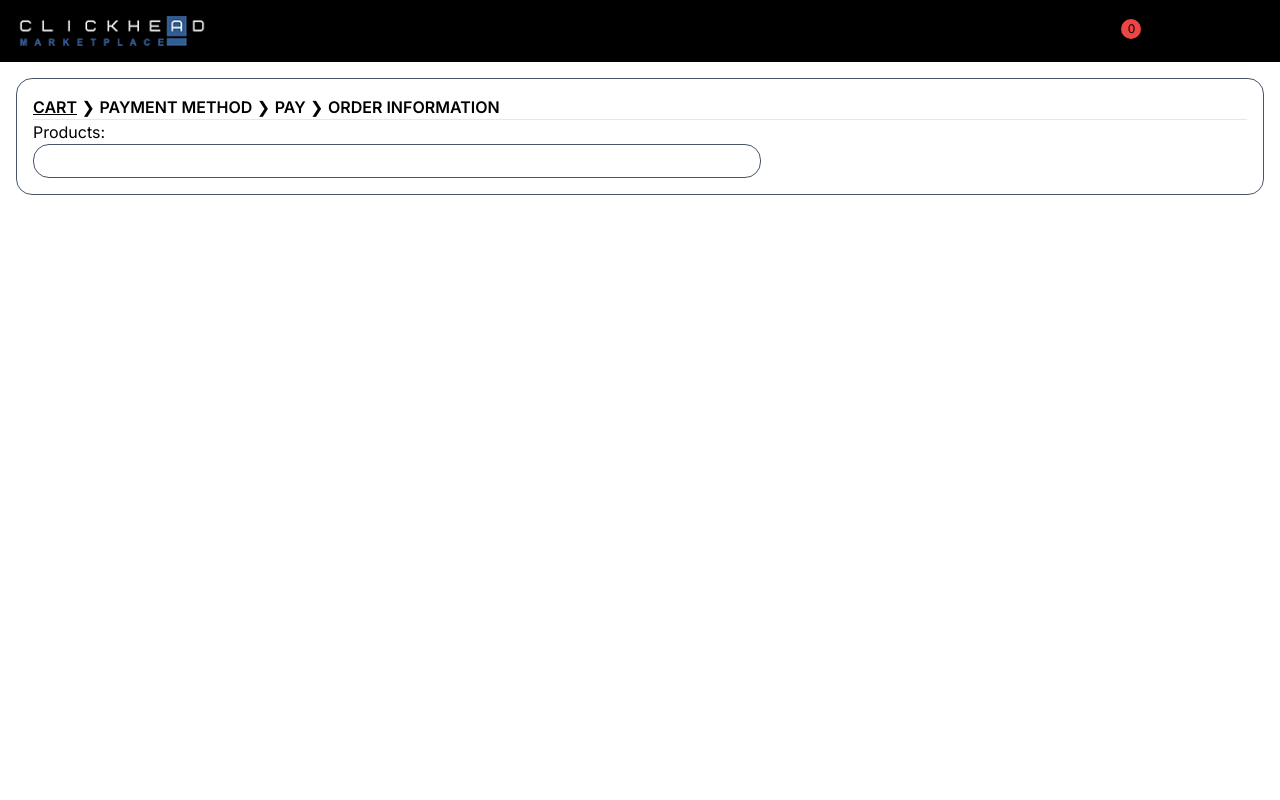
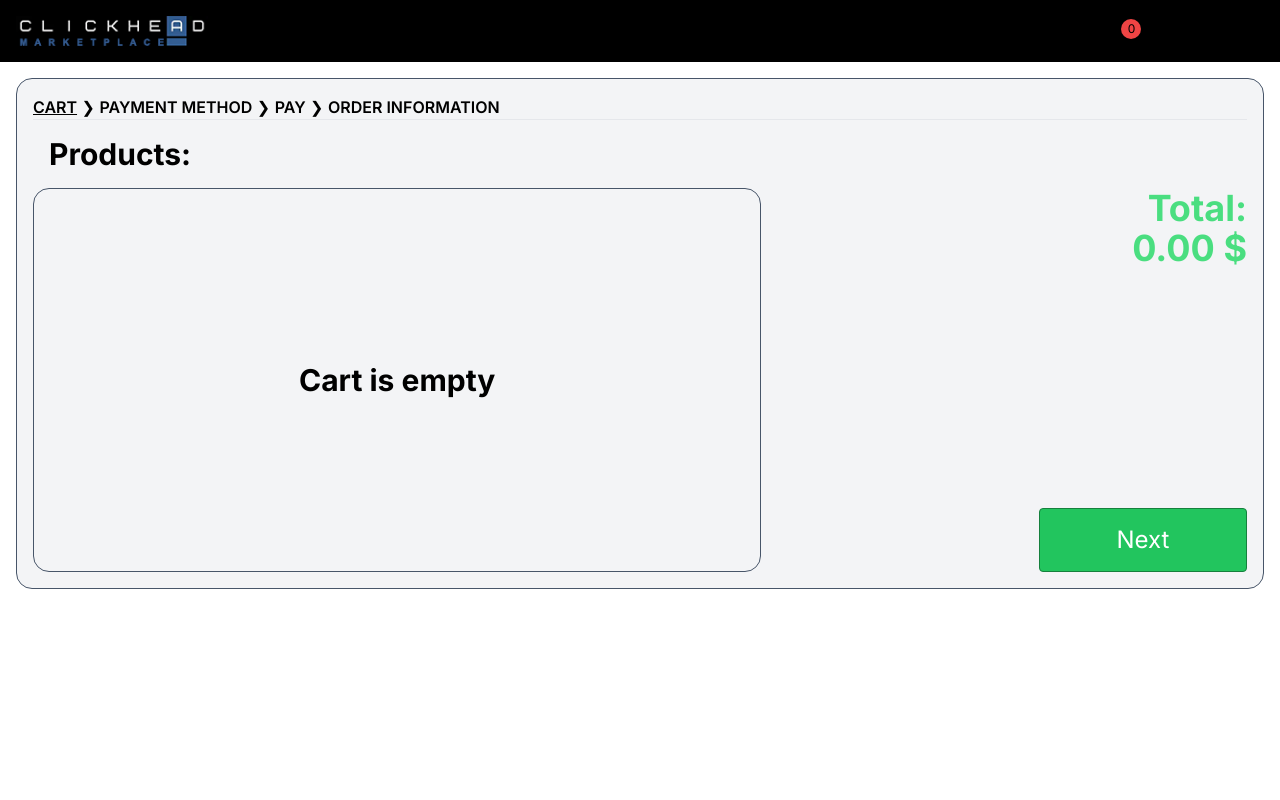
Before and after one commit to SenpaiSun/click-head-test, a Next.js app: page /basket in a window 1280 px wide. Shown: the top 800 px of the page. Built offline with nearby package versions, Linux system fonts and the light colour scheme.

Commit message:
feat: complete 1 stage cart

```diff
--- a/src/app/basket/page.tsx
+++ b/src/app/basket/page.tsx
@@ -1,21 +1,23 @@
 import { CartItem } from '@/src/components/CartItem/CartItem'
+import { TotalCartInfo } from '@/src/components/TotalCartInfo/TotalCartInfo'
 import Breadcrumbs from '@/src/ui/breadcrumbs/Breadcrumbs'
 import { Metadata } from 'next'
 import React from 'react'
 
-export const metadata: Metadata = {
+const metadata: Metadata = {
   title: 'Cart',
   description: 'Cart page',
 }
 
 export default function Basket() {
   return (
-    <div className='min-h-screen bg-white p-4 text-black'>
-      <div className='w-full border border-slate-600 rounded-2xl p-4'>
+    <div className='min-h-screen bg-white p-4 text-black bg-gray-200'>
+      <div className='w-full border border-slate-600 rounded-2xl p-4 max-w-7xl mx-auto bg-gray-100'>
         <Breadcrumbs />
-        <h1>Products:</h1>
-        <div>
+        <h1 className='text-start text-3xl font-bold m-4'>Products:</h1>
+        <div className='flex flex-row justify-between '>
           <CartItem />
+          <TotalCartInfo />
         </div>
       </div>
     </div>
--- a/src/app/page.tsx
+++ b/src/app/page.tsx
@@ -18,7 +18,7 @@ export default function Home() {
   const products = useAppSelector((state) => state.products.products)
   console.log(products)
   return (
-    <main className="flex min-h-screen flex-col items-center justify-between p-24 bg-white">
+    <main className="flex min-h-screen flex-col items-center justify-between p-24 bg-gray-200">
       {isLoading ? <Loader /> : (products.map((product) => (
         <CardProduct key={product.id} {...product}/>
       )))}
--- a/src/components/CartItem/CartItem.tsx
+++ b/src/components/CartItem/CartItem.tsx
@@ -1,21 +1,28 @@
 'use client'
+import { useActions } from '@/src/hooks/action'
+import { useAppSelector } from '@/src/hooks/redux'
 import { CartInfoProduct } from '@/src/ui/cartInfoProduct/CartInfoProduct'
-import React from 'react'
+import React, { useEffect } from 'react'
 
-interface CardProductProps {
+export interface CardProductProps {
   id: number
   title: string
   price: number
 }
 
 export const CartItem: React.FC = () => {
-  const dataProducts = JSON.parse(localStorage.getItem('cart') || '[]')
-  console.log(dataProducts)
+  const {setProductsCart} = useActions()
+  const dataCart = useAppSelector((state) => state.products)
+
+  useEffect(() => {
+    setProductsCart(JSON.parse(localStorage.getItem('cart') || '[]'))
+  }, [])
+
   return (
-    <div className='flex flex-col border border-slate-600 rounded-2xl p-4 w-3/5'>
-      {dataProducts.map((product: CardProductProps, index: number) => (
+    <div className='flex h-auto flex-col border border-slate-600 rounded-2xl p-4 w-3/5'>
+      {dataCart.productsCart.length ? dataCart.productsCart.map((product: CardProductProps, index: number) => (
         <CartInfoProduct key={index} id={product.id} title={product.title} price={product.price} />
-      ))}
+      )) : <div className='text-center text-black m-auto text-3xl font-bold'>Cart is empty</div>}
     </div>
   )
 }
--- /dev/null
+++ b/src/components/TotalCartInfo/TotalCartInfo.tsx
@@ -0,0 +1,16 @@
+'use client'
+import { useAppSelector } from '@/src/hooks/redux'
+import React from 'react'
+
+export const TotalCartInfo: React.FC = () => {
+  const totalPrice = useAppSelector((state) => state.products.totalPriceCart)
+  return (
+    <div className='flex flex-col justify-between min-h-96'>
+      <div className='flex flex-col '>
+        <p className='text-end text-4xl font-bold text-green-400'>Total: </p>
+        <p className='text-end text-4xl font-bold text-green-400'>{totalPrice.toFixed(2)} $</p>
+      </div>
+      <button className='border rounded border-green-700 w-52 h-16 bg-green-500 hover:bg-green-600 text-white text-2xl'>Next</button>
+    </div>
+  )
+}
--- a/src/store/propucts.slice.ts
+++ b/src/store/propucts.slice.ts
@@ -4,6 +4,8 @@ import { Product, ProductsState } from "./types";
 
 const initialState: ProductsState = {
   products: [],
+  productsCart: [],
+  totalPriceCart: 0,
   countToCart: 0
 }
 
@@ -11,11 +13,15 @@ export const productsSlice = createSlice({
   name: 'products',
   initialState,
   reducers: {
-    setProducts: (state, action: PayloadAction<any>) => {
+    setProducts: (state, action: PayloadAction<Product[]>) => {
       state.products = action.payload
     },
     setCountToCart: (state, action: PayloadAction<number>) => {
       state.countToCart = action.payload
+    },
+    setProductsCart: (state, action: PayloadAction<Product[]>) => {
+      state.productsCart = action.payload
+      state.totalPriceCart = state.productsCart.reduce((acc: number, item: Product) => acc + item.price, 0)
     }
   }
 })
--- /dev/null
+++ b/src/ui/buttonNextStage/buttonNextStage.tsx
@@ -0,0 +1,8 @@
+import React from 'react';
+
+export const buttonNextStage: React.FC = () => {
+  return (
+    <div>
+    </div>
+  );
+};
--- a/src/ui/buttonToCart/ButtonToCart.tsx
+++ b/src/ui/buttonToCart/ButtonToCart.tsx
@@ -2,7 +2,7 @@
 import { useActions } from '@/src/hooks/action'
 import React, { useEffect } from 'react'
 
-interface ButtonToCartProps {
+export interface ButtonToCartProps {
   id: number
   title: string
   price: number
--- a/src/ui/cartInfoProduct/CartInfoProduct.tsx
+++ b/src/ui/cartInfoProduct/CartInfoProduct.tsx
@@ -1,4 +1,7 @@
-import React from 'react'
+'use client'
+import { useActions } from '@/src/hooks/action'
+import React, { useEffect } from 'react'
+import { ButtonToCartProps } from '../buttonToCart/ButtonToCart'
 
 interface CartInfoProductProps {
   id: number
@@ -8,9 +11,22 @@ interface CartInfoProductProps {
 
 export const CartInfoProduct = (props: CartInfoProductProps) => {
   const { id, title, price } = props
+  const cart = JSON.parse(localStorage.getItem('cart') || '[]')
+  const {setProductsCart, setCountToCart} = useActions()
+
+  useEffect(() => {
+    setCountToCart(cart.length)
+  }, [cart.length, setCountToCart])
+
+  const handlerDeleteProduct = () => {
+    const idnexProduct = cart.findIndex((product: ButtonToCartProps) => product.id === id)
+    cart.splice(idnexProduct, 1)
+    localStorage.setItem('cart', JSON.stringify(cart))
+    setProductsCart(cart)
+  }
   return (
     <div className='flex flex-row justify-between content-center gap-4 border-b p-1'>
-      <button type='button' className='border rounded border-red-800 w-12 h-5 hover:bg-red-600 text-white m-auto'>
+      <button onClick={handlerDeleteProduct} type='button' className='border rounded border-red-800 w-12 h-5 hover:bg-red-600 text-white m-auto'>
         <p className='m-auto text-center text-xs text-red-600 hover:text-white'>-</p>
       </button>
       <div className='w-full h-max'>
--- a/src/ui/navigationHeader/NavigationHeader.tsx
+++ b/src/ui/navigationHeader/NavigationHeader.tsx
@@ -4,7 +4,7 @@ import Link from 'next/link';
 import React from 'react';
 
 export const NavigationHeader: React.FC = () => {
-  const countToCartProducts = JSON.parse(localStorage.getItem('cart') || '[]').length
+  const countToCartProducts = useAppSelector((state) => state.products.countToCart)
   return (
     <nav className='flex space-x-4 w-max'>
         <Link href={'/basket'} className='flex flex-row gap-1 space-x-0 text-center hover:opacity-70 color-hover-text'>
```
Also changed, not shown: src/components/CardProduct/CardProduct.tsx (+1 -1 lines), src/store/types.ts (+6 -4 lines).
